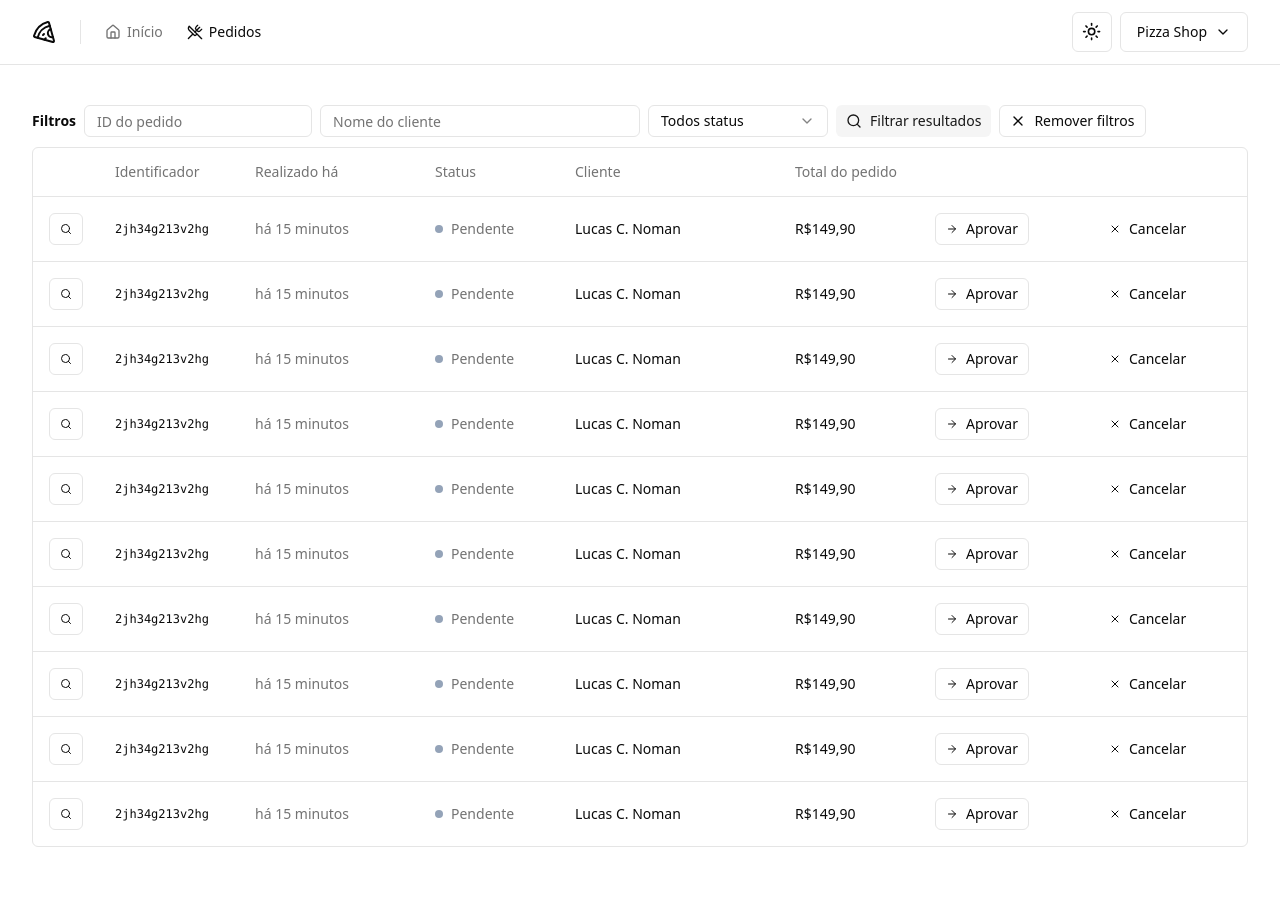
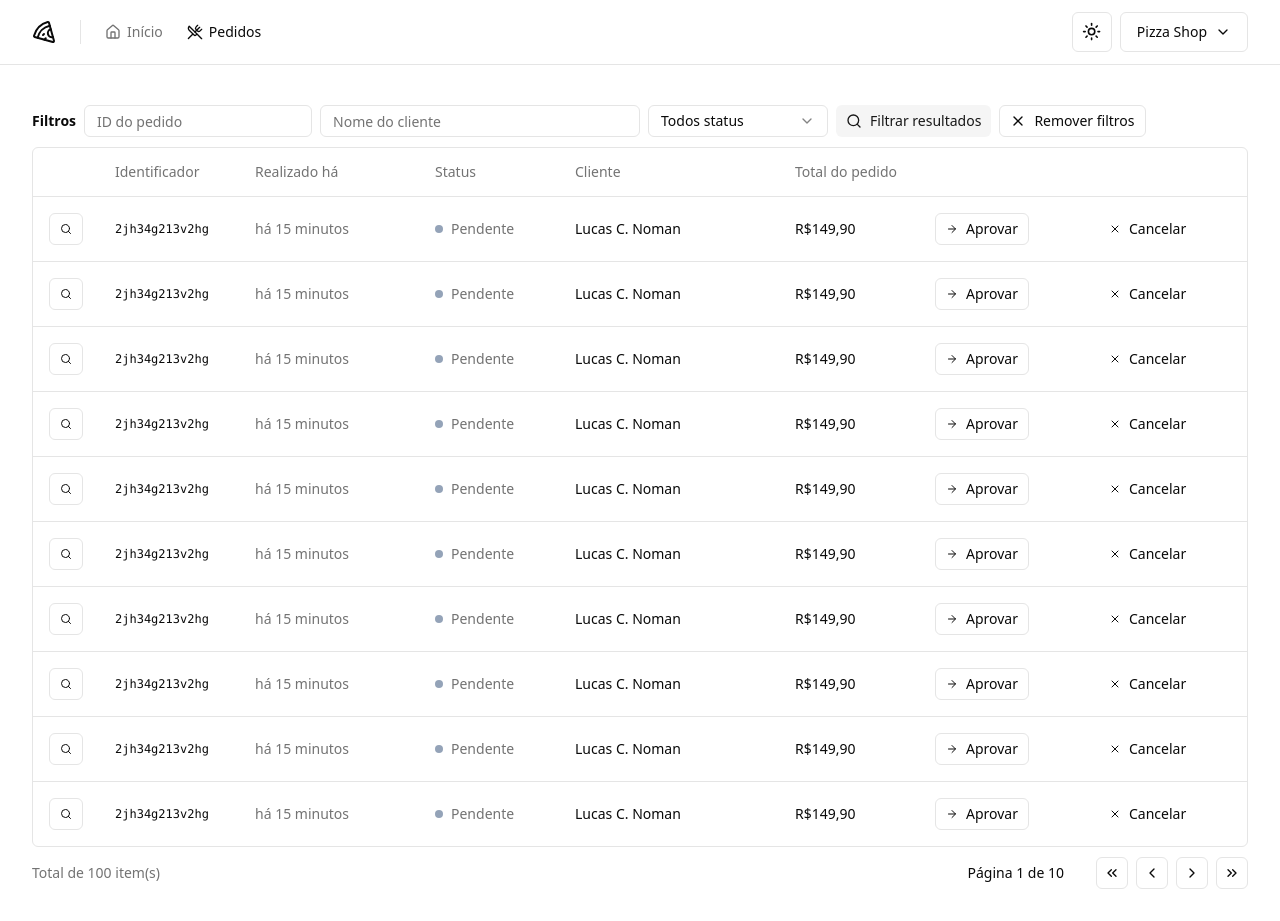
Before and after one commit to lucasnoman/04-pizza-shop, a React (Vite) app: page /orders in a window 1280 px wide. Before the commit the page ends 879 px from the top, so only its background shows below. Built offline with nearby package versions, Linux system fonts and the light colour scheme.

Commit message:
style: creates navigation buttons

```diff
--- /dev/null
+++ b/src/components/pagination.tsx
@@ -0,0 +1,54 @@
+import {
+  ChevronLeft,
+  ChevronRight,
+  ChevronsLeft,
+  ChevronsRight,
+} from 'lucide-react'
+
+import { Button } from './ui/button'
+
+export type PaginationProps = {
+  pageIndex: number
+  totalCount: number
+  perPage: number
+}
+
+export function Pagination({
+  pageIndex,
+  perPage,
+  totalCount,
+}: PaginationProps) {
+  const pages = Math.ceil(totalCount / perPage) || 1
+
+  return (
+    <div className="flex items-center justify-between">
+      <span className="text-sm text-muted-foreground">
+        Total de {totalCount} item(s)
+      </span>
+
+      <div className="flex items-center gap-6 lg:gap-8">
+        <div className="text-sm font-medium">
+          Página {pageIndex + 1} de {pages}
+        </div>
+        <div className="flex items-center gap-2">
+          <Button variant="outline" className="size-8 p-0">
+            <ChevronsLeft size={16} />
+            <span className="sr-only">Primeira página</span>
+          </Button>
+          <Button variant="outline" className="size-8 p-0">
+            <ChevronLeft size={16} />
+            <span className="sr-only">Página anterior</span>
+          </Button>
+          <Button variant="outline" className="size-8 p-0">
+            <ChevronRight size={16} />
+            <span className="sr-only">Próxima página</span>
+          </Button>
+          <Button variant="outline" className="size-8 p-0">
+            <ChevronsRight size={16} />
+            <span className="sr-only">Última página</span>
+          </Button>
+        </div>
+      </div>
+    </div>
+  )
+}
--- a/src/pages/app/orders/orders.tsx
+++ b/src/pages/app/orders/orders.tsx
@@ -1,5 +1,6 @@
 import { Helmet } from 'react-helmet-async'
 
+import { Pagination } from '@/components/pagination'
 import {
   Table,
   TableBody,
@@ -17,7 +18,6 @@
       <Helmet title="Pedidos" />
       <div className="flex flex-col gap-4">
         <h1 className="text-3xl font-bold tracking-tight"></h1>
-      </div>
 
         <div className="space-y-2.5">
           <OrderTableFilters />
@@ -43,6 +43,8 @@
               </TableBody>
             </Table>
           </div>
+          <Pagination pageIndex={0} perPage={10} totalCount={100} />
+        </div>
       </div>
     </>
   )
```
Lines whose indentation alone changed are shown as unchanged.
